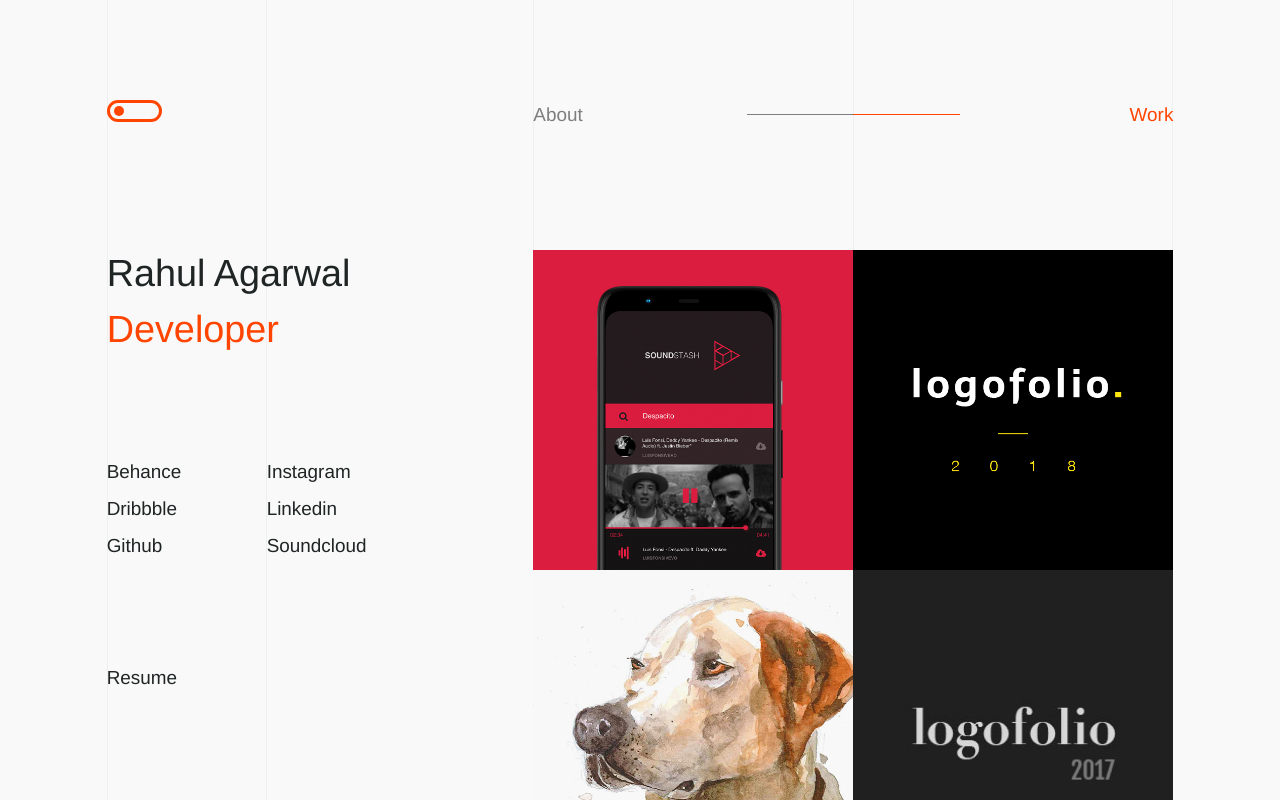
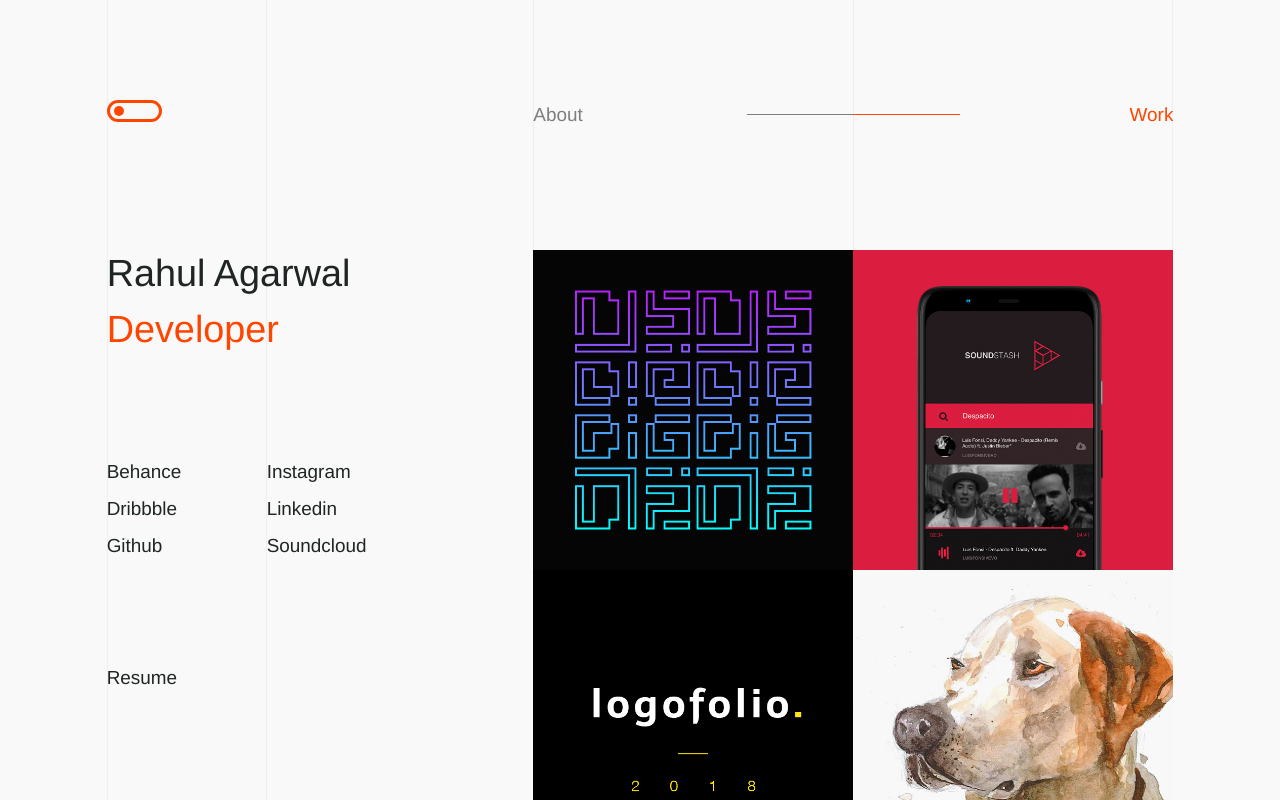
Before and after one commit to eccentricdz/eccentricdz.github.io, a React (Create React App) app: page / in a window 1280 px wide. Shown: the top 800 px of the page. Built offline with nearby package versions, Linux system fonts and the light colour scheme.

Commit message:
Added Digiup

```diff
--- a/src/projects.json
+++ b/src/projects.json
@@ -1,4 +1,11 @@
 [
+    {
+        "title": "Digiup",
+        "description": "Digiup is a digital content platform based out of Greece that offers digital up-haul services for businesses like hotels / restaurants and more. I was commissioned to design the identity for the brand.",
+        "id": "digiup",
+        "url": "https://www.behance.net/gallery/95918745/Identity-Design-for-Digiup",
+        "tags": "Branding, Graphic Design, Creative Direction"
+    },
     {
         "title": "Sound Stash",
         "description": "A React app that enables it's users to search, play and download songs.",
--- a/src/sass-exports/_variables.scss
+++ b/src/sass-exports/_variables.scss
@@ -1,4 +1,4 @@
-$highlight-color: orangered;
+$highlight-color: #ff4500;
 $primary-color: #1F2424;
 $dark-primary-color: #C3C3C3;
 $secondary-color: #7E7E7E;
```
Also changed, not shown: public/project-images/digiup.jpg (added).
